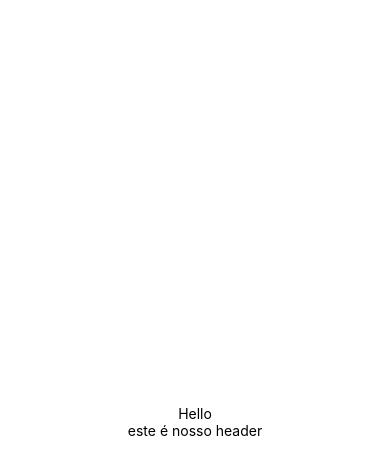
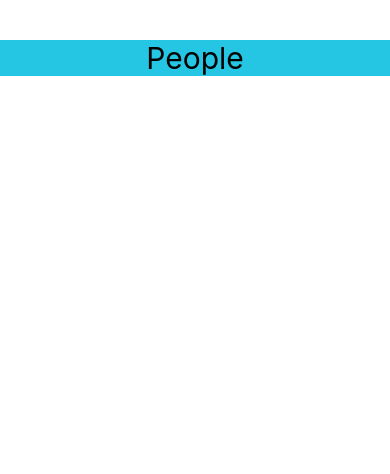
Before and after one commit to alexmeirels/ListPeople, a React Native app: screen / in a window 390 px wide. Shown: the top 474 px of the page. Built offline with nearby package versions, Linux system fonts and the light colour scheme.

Commit message:
Header component  created and added List of people

```diff
--- a/App.js
+++ b/App.js
@@ -2,11 +2,21 @@ import React from 'react';
 import {StyleSheet, Text, View} from 'react-native';
 import Header from './src/components/Header';
 
+const RenderList = () => {
+  const names = ['Joao', 'Maria', 'Pedro', 'Matheus'];
+
+  const textElements = names.map(name => {
+    return <Text>{name}</Text>;
+  });
+
+  return textElements;
+};
+
 const App = () => {
   return (
-    <View style={style.container}>
-      <Text>Hello</Text>
-      <Header />
+    <View>
+      <Text />
+      <Header title="People" />
     </View>
   );
 };
--- a/src/components/Header.js
+++ b/src/components/Header.js
@@ -1,12 +1,24 @@
 import React from 'react';
-import {View, Text} from 'react-native';
+import {StyleSheet, View, Text} from 'react-native';
 
-const Header = header => {
+const Header = props => {
   return (
-    <View>
-      <Text>este é nosso header</Text>
+    <View style={style.container}>
+      <Text style={style.textTitle}>{props.title}</Text>
     </View>
   );
 };
 
+const style = StyleSheet.create({
+  container: {
+    marginTop: 40,
+    backgroundColor: '#24c6e3',
+    justifyContent: 'center',
+    alignItems: 'center',
+  },
+  textTitle: {
+    fontSize: 30,
+  },
+});
+
 export default Header;
```
